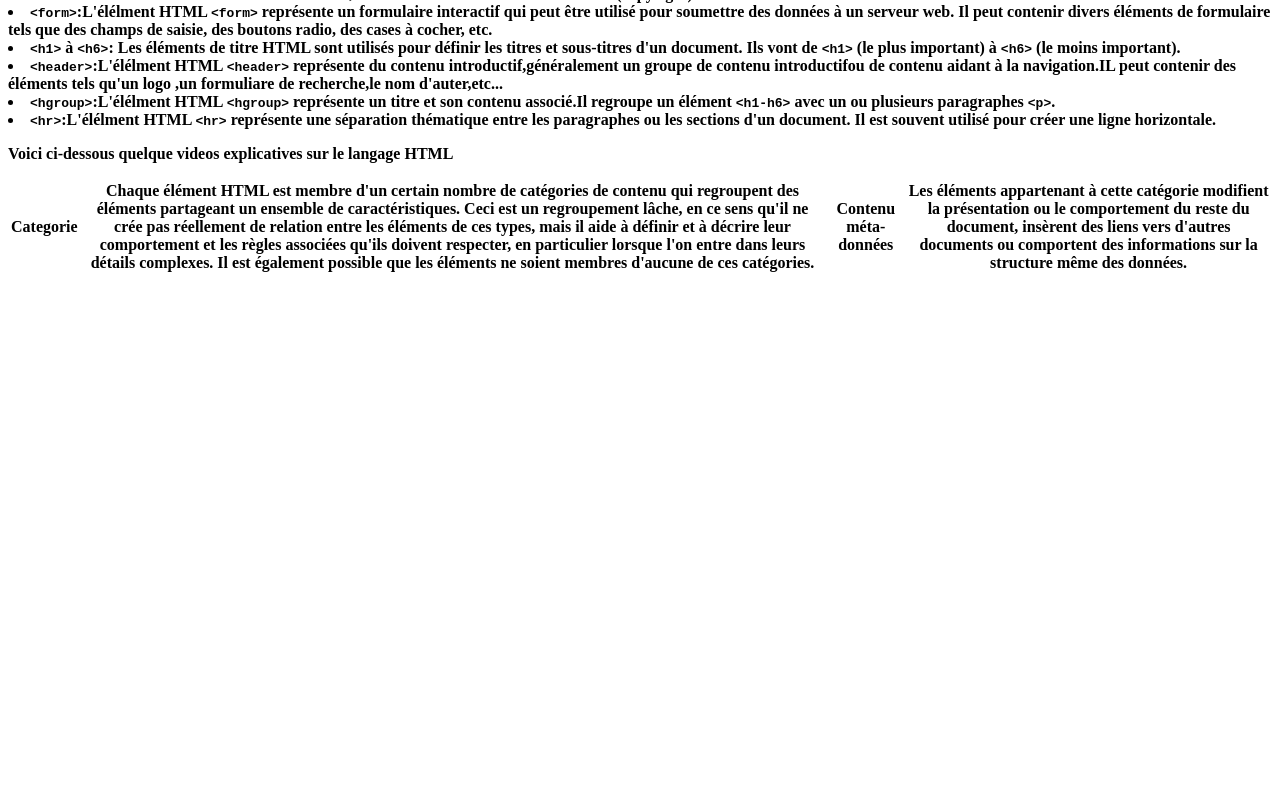
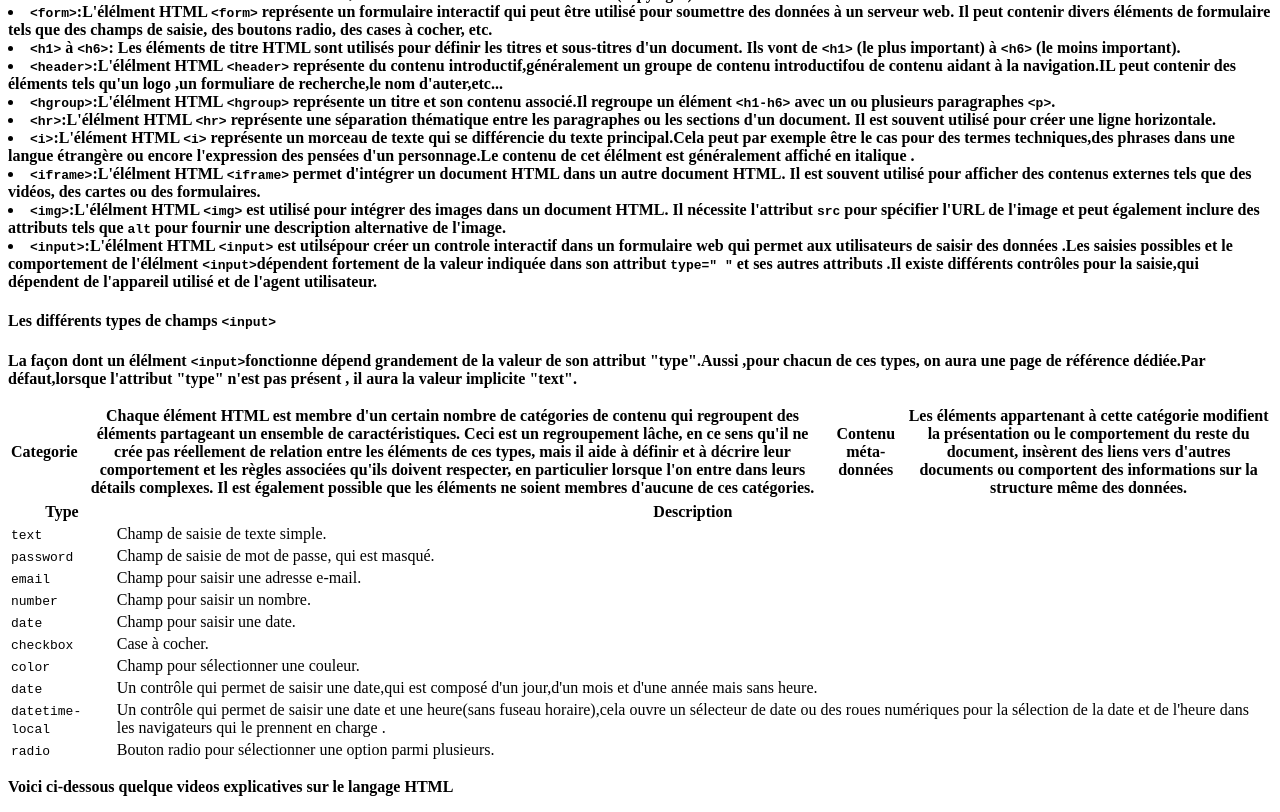
Before and after one commit to Dmjosus243/projet--de-fin-d-ann-e, a plain HTML site: page html.html in a window 1280 px wide. Shown: the part 1840-2652 px from the top of the page. Before the commit the page ends 2123 px from the top, so only its background shows below. Drawn offline with Linux system fonts and the light colour scheme.

Commit message:
Ajout d'un tableau pour l'élément input pour ses différents type d'attributs

```diff
--- a/html.html
+++ b/html.html
@@ -68,7 +68,62 @@ Le contenude chaque élément cette balise doit indiquer la destination du lien.
     <li><code>&lt;header&gt;</code>:L'élélment HTML <code>&lt;header&gt;</code> représente du contenu introductif,généralement un groupe de contenu introductifou de contenu aidant à la navigation.IL peut contenir des éléments tels qu'un logo ,un formuliare de recherche,le nom d'auter,etc...</li>
     <li><code>&lt;hgroup&gt;</code>:L'élélment HTML <code>&lt;hgroup&gt;</code> représente un titre et son contenu associé.Il regroupe un élément <code>&lt;h1-h6&gt;</code> avec un ou plusieurs paragraphes <code>&lt;p&gt;</code>.</li>
     <li><code>&lt;hr&gt;</code>:L'élélment HTML <code>&lt;hr&gt;</code> représente une séparation thématique entre les paragraphes ou les sections d'un document. Il est souvent utilisé pour créer une ligne horizontale.</li>
+    <li><code>&lt;i&gt;</code>:L'élément HTML <code>&lt;i&gt;</code> représente un morceau de texte qui se différencie du texte principal.Cela peut par exemple être le cas pour des termes techniques,des phrases dans une langue étrangère ou encore l'expression des pensées d'un personnage.Le contenu de cet élélment est généralement affiché en italique .</li>
+    <li><code>&lt;iframe&gt;</code>:L'élélment HTML <code>&lt;iframe&gt;</code> permet d'intégrer un document HTML dans un autre document HTML. Il est souvent utilisé pour afficher des contenus externes tels que des vidéos, des cartes ou des formulaires.</li>
+    <li><code>&lt;img&gt;</code>:L'élélment HTML <code>&lt;img&gt;</code> est utilisé pour intégrer des images dans un document HTML. Il nécessite l'attribut <code>src</code> pour spécifier l'URL de l'image et peut également inclure des attributs tels que <code>alt</code> pour fournir une description alternative de l'image.</li>
+    <li><code>&lt;input&gt;</code>:L'élélment HTML <code>&lt;input&gt;</code> est utilsépour créer un controle interactif dans un formulaire web qui permet aux utilisateurs de saisir des données .Les saisies possibles et le comportement de l'élélment <code>&lt;input&gt;</code>dépendent fortement de la valeur indiquée dans son attribut <code>type=&quot; &quot;</code> et ses autres attributs .Il existe différents contrôles pour la saisie,qui dépendent de l'appareil utilisé et de l'agent utilisateur.
+    <h4>Les différents types de champs <code>&lt;input&gt;</code></h4>
+    <p>La façon dont un élélment <code>&lt;input&gt;</code>fonctionne dépend grandement de la valeur de son attribut "type".Aussi ,pour chacun de ces types, on aura une page de référence dédiée.Par défaut,lorsque l'attribut  "type" n'est pas présent , il aura la valeur implicite "text".</p>
+    <table>
+        <tr>
+            <th>Type</th>
+            <th>Description</th>
+        </tr>
+        <tr>
+            <td><code>text</code></td>
+            <td>Champ de saisie de texte simple.</td>
+        </tr>
+        <tr>
+            <td><code>password</code></td>
+            <td>Champ de saisie de mot de passe, qui est masqué.</td>
+        </tr>
+        <tr>
+            <td><code>email</code></td>
+            <td>Champ pour saisir une adresse e-mail.</td>
+        </tr>
+        <tr>
+            <td><code>number</code></td>
+            <td>Champ pour saisir un nombre.</td>
+        </tr>
+        <tr>
+            <td><code>date</code></td>
+            <td>Champ pour saisir une date.</td>
+        </tr>
+        <tr>
+            <td><code>checkbox</code></td>
+            <td>Case à cocher.</td>
+        </tr>
+        <tr>
+            <td><code>color</code></td>
+            <td>Champ pour sélectionner une couleur.</td>
+        </tr>
+        <tr>
+            <td><code>date</code></td>
+            <td>Un contrôle qui permet de saisir une date,qui est composé d'un jour,d'un mois et d'une année mais sans heure.</td>
+        </tr>
+        <tr>
+            <td><code>datetime-local</code></td>
+            <td>Un contrôle qui permet de saisir une date et une heure(sans fuseau horaire),cela ouvre un sélecteur de date ou des roues numériques pour la sélection  de la date et de l'heure dans les navigateurs qui le prennent en charge .</td>
+        </tr>
 
+        <tr>
+            <td><code>radio</code></td>
+            <td>Bouton radio pour sélectionner une option parmi plusieurs.</td>
+        </tr>
+    </table>
+
+
+    </li>
 
 </p>
 
```
